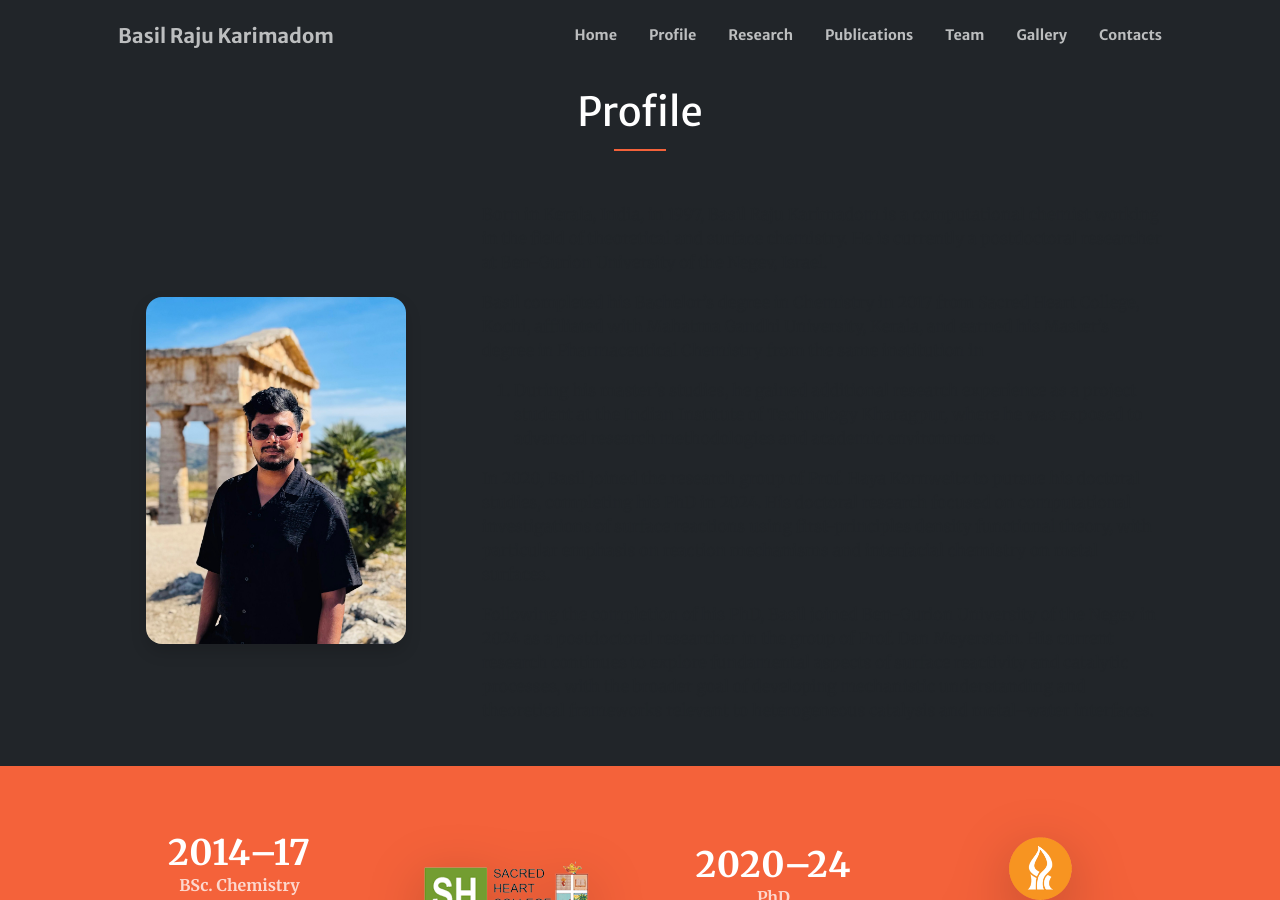
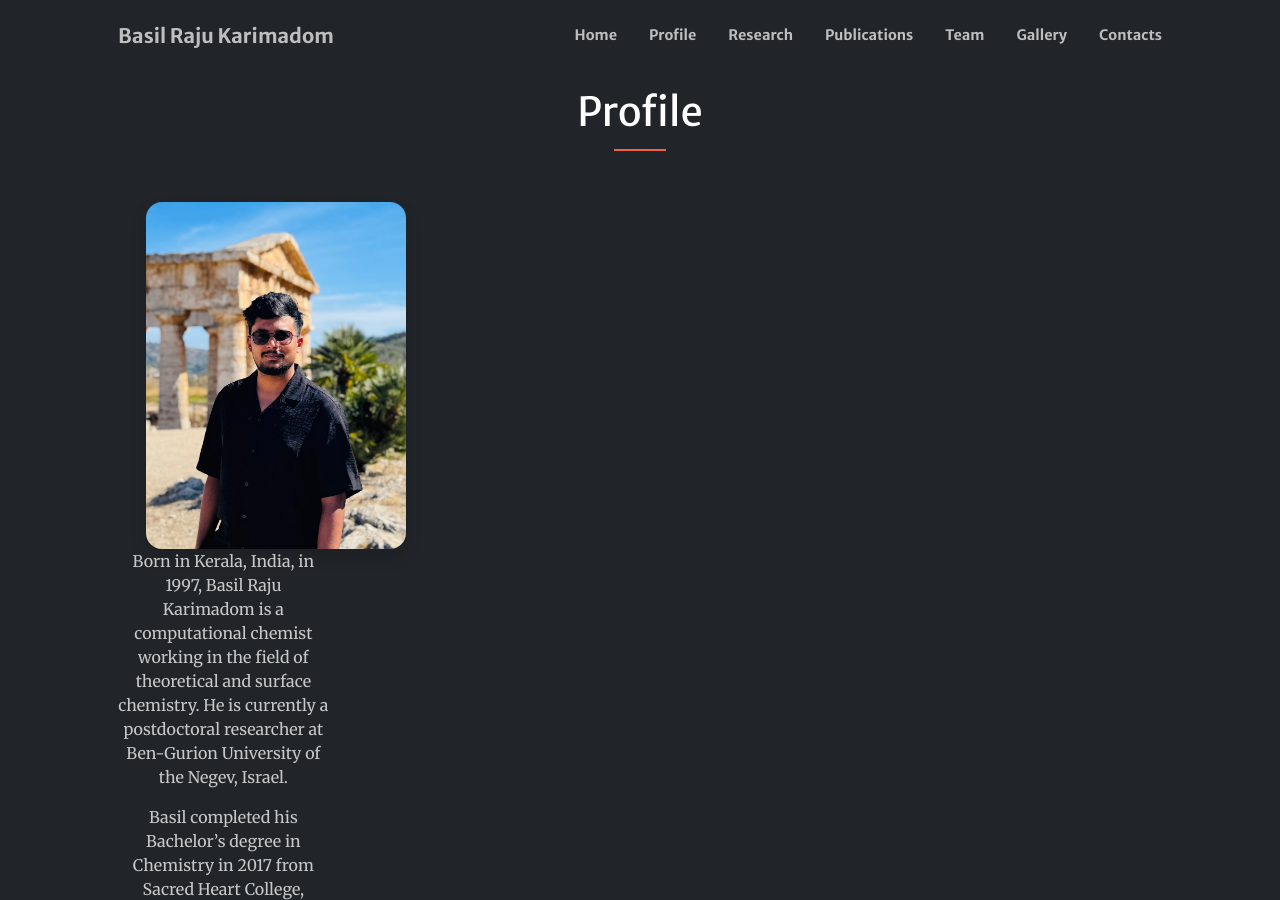
Before and after one commit to basilkarimadom/basilkarimadom.github.io, a Jekyll site: the page built from about.md, in a window 1280 px wide and 900 px high. Built offline with Jekyll 4.4.1, drawn with Linux system fonts in a browser that asks for light colours; comment, search, counter and statistics services are not loaded.

Commit message:
Update profile_intro.html

```diff
--- a/_includes/profile_intro.html
+++ b/_includes/profile_intro.html
@@ -9,15 +9,11 @@
           class="img-fluid rounded-4 shadow"
           style="max-width: 260px;"
         />
-        {% if section.tagline %}
-          <div class="mt-3 text-white-75 small">{{ section.tagline }}</div>
-        {% endif %}
-      </div>
 
       <div class="col-lg-8">
-        <p class="text-white-75 mb-0" style="font-size: 1.05rem; line-height: 1.8;">
+        <div class="text-white-75 profile-intro-text">
           {{ section.text | markdownify }}
-        </p>
+        </div>
       </div>
 
     </div>
```
